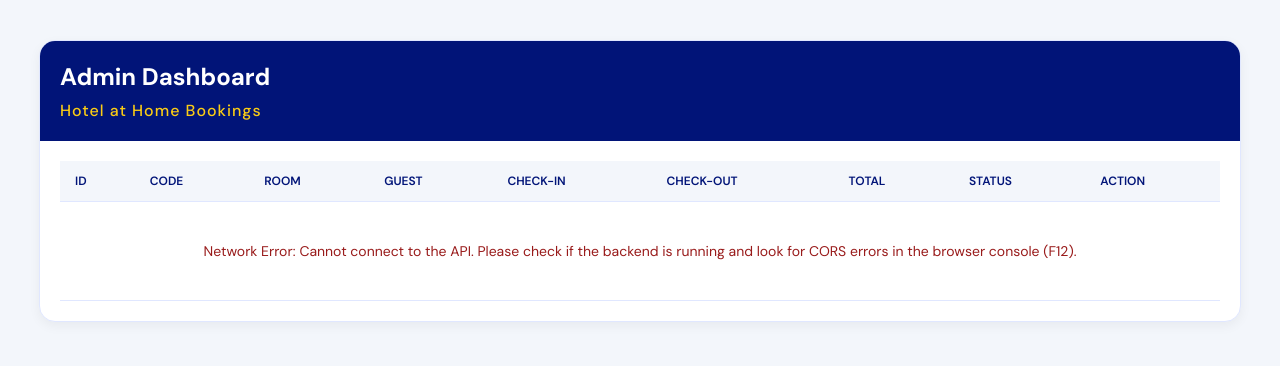
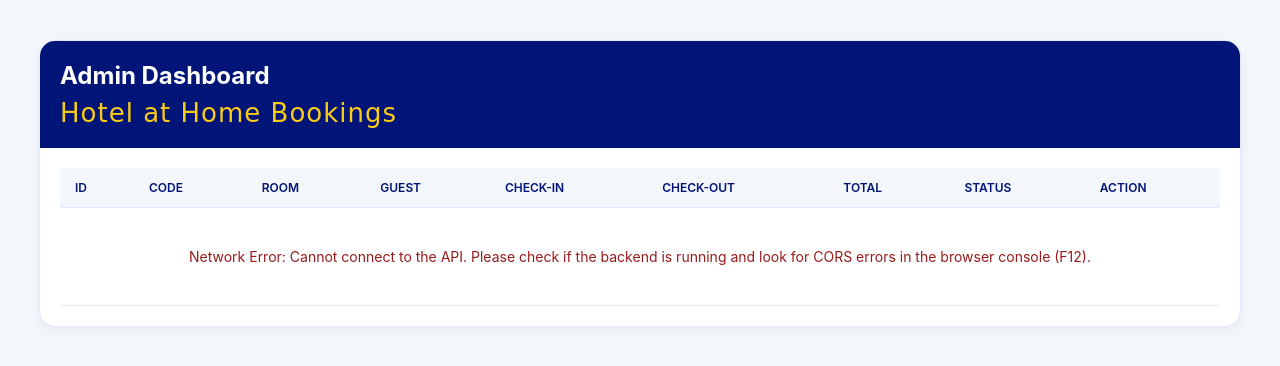
Before and after one commit to coutgayle/hotel-at-home-ph, a PHP site: page / in a window 1280 px wide. Shown: the top 366 px of the page. Run offline with PHP 8.4, Linux system fonts and the light colour scheme; some web fonts are replaced.

```diff
--- a/backend/index.php
+++ b/backend/index.php
@@ -9,15 +9,19 @@ header("Pragma: no-cache");
     <meta charset="UTF-8">
     <meta name="viewport" content="width=device-width, initial-scale=1.0">
     <title>Admin Dashboard - Hotel at Home</title>
-    <link rel="preconnect" href="https://fonts.googleapis.com">
-    <link rel="preconnect" href="https://fonts.gstatic.com" crossorigin>
-    <link href="https://fonts.googleapis.com/css2?family=DM+Sans:wght@400;500;600;700&display=swap" rel="stylesheet">
     <style>
-        body { font-family: 'DM Sans', -apple-system, BlinkMacSystemFont, "Segoe UI", Roboto, Helvetica, Arial, sans-serif; background-color: #f3f6fb; color: #011478; margin: 0; padding: 20px; }
+        @font-face {
+            font-family: 'Edwardian Script ITC';
+            src: url('/fonts/edwardianscriptitc.ttf') format('truetype');
+            font-weight: normal;
+            font-style: normal;
+            font-display: swap;
+        }
+        body { font-family: -apple-system, BlinkMacSystemFont, "Segoe UI", Roboto, Helvetica, Arial, sans-serif; background-color: #f3f6fb; color: #011478; margin: 0; padding: 20px; }
         .container { max-width: 1200px; margin: 20px auto; background: white; border-radius: 16px; box-shadow: 0 4px 12px rgba(0,0,0,0.05); border: 1px solid #e0e7ff; overflow: hidden; }
         header { background-color: #011478; color: white; padding: 20px; }
         header h1 { margin: 0; font-size: 24px; }
-        header p { margin: 8px 0 0; color: #facc15; font-family: 'DM Sans', sans-serif; font-size: 16px; font-weight: 500; letter-spacing: 1px; }
+        header p { margin: 8px 0 0; color: #facc15; font-family: 'Edwardian Script ITC', cursive; font-size: 26px; letter-spacing: 1px; }
         .content { padding: 20px; }
         table { width: 100%; border-collapse: collapse; font-size: 14px; }
         th, td { padding: 12px 15px; text-align: left; border-bottom: 1px solid #e0e7ff; }
@@ -67,7 +71,7 @@ header("Pragma: no-cache");
     <script>
         // --- CONFIGURATION ---
         // This should be your production backend URL
-        const API_BASE_URL = 'https://www.hotelathomeph.com/api';
+        const API_BASE_URL = 'https://hotelathomeph.com/api';
 
         // This API key is securely injected by PHP from a server-side environment variable.
         // This prevents the key from being exposed in your public source code.
```
